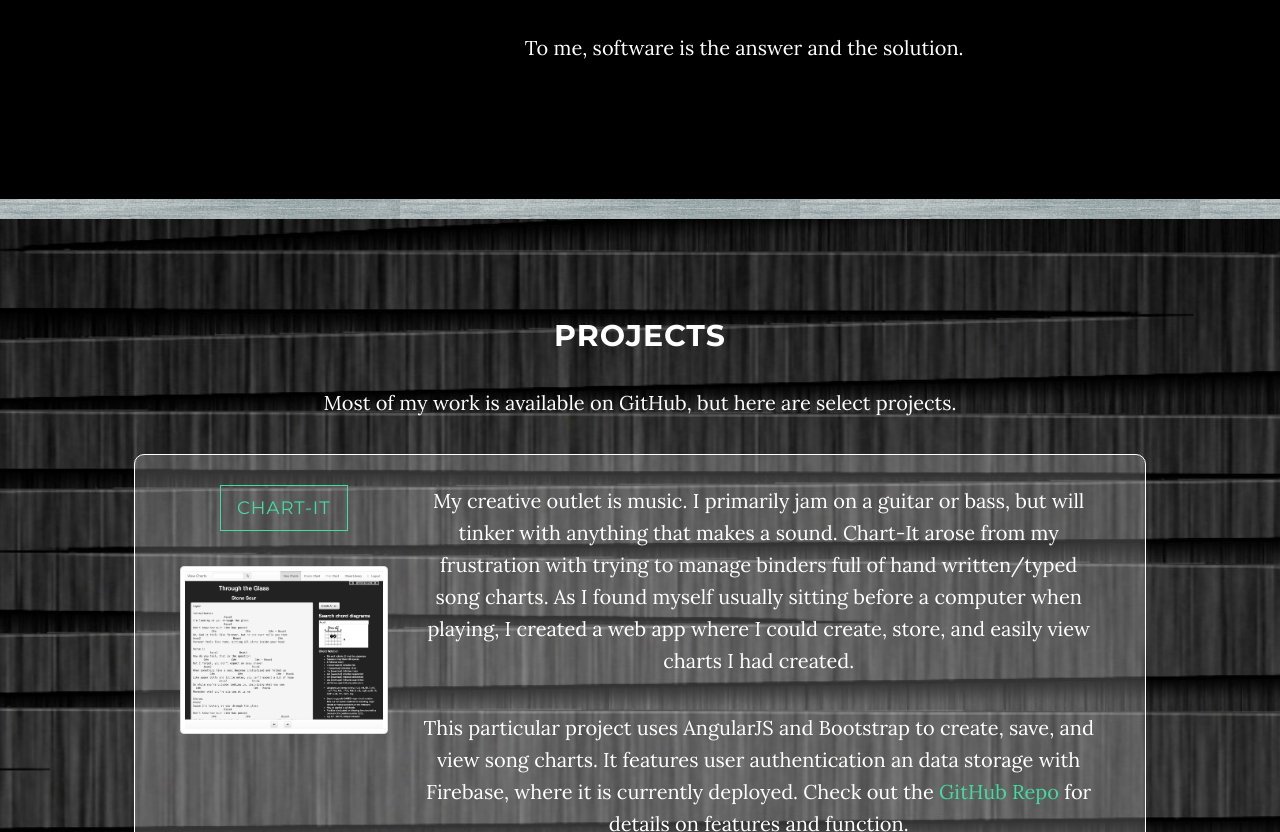
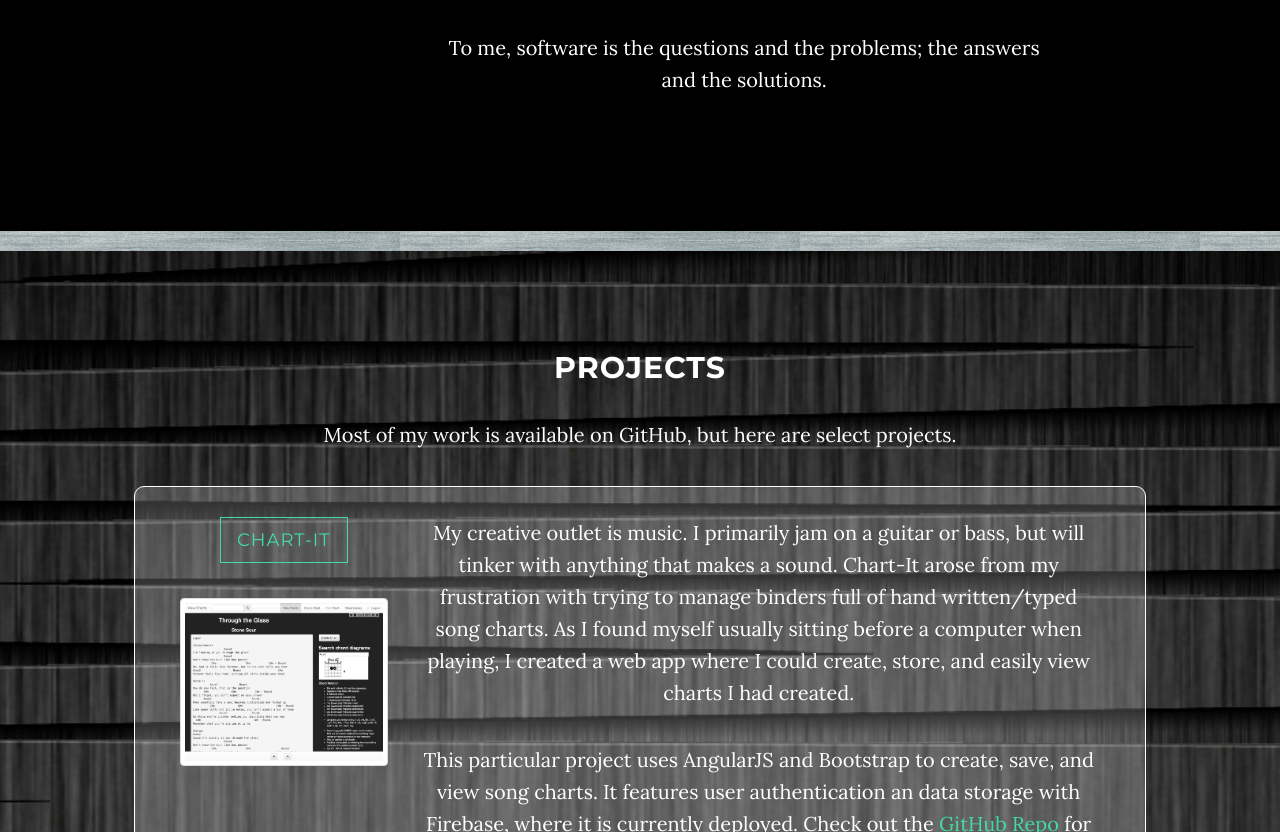
Before and after one commit to cscholze/cscholze.github.io, a website: page index.html in a window 1280 px wide. Shown: the part 1343-2175 px from the top of the page. Drawn offline with Linux system fonts and the light colour scheme.

Commit message:
edited about me

```diff
--- a/index.html
+++ b/index.html
@@ -113,7 +113,7 @@
                   difficult questions to answer are those that have never been asked, just as the most challenging problems
                   are those that have never been solved.
               </p>
-              <p> To me, software is the answer and the solution.</p>
+              <p> To me, software is the questions and the problems; the answers and the solutions.</p>
             </div>
           </div>
 
```
